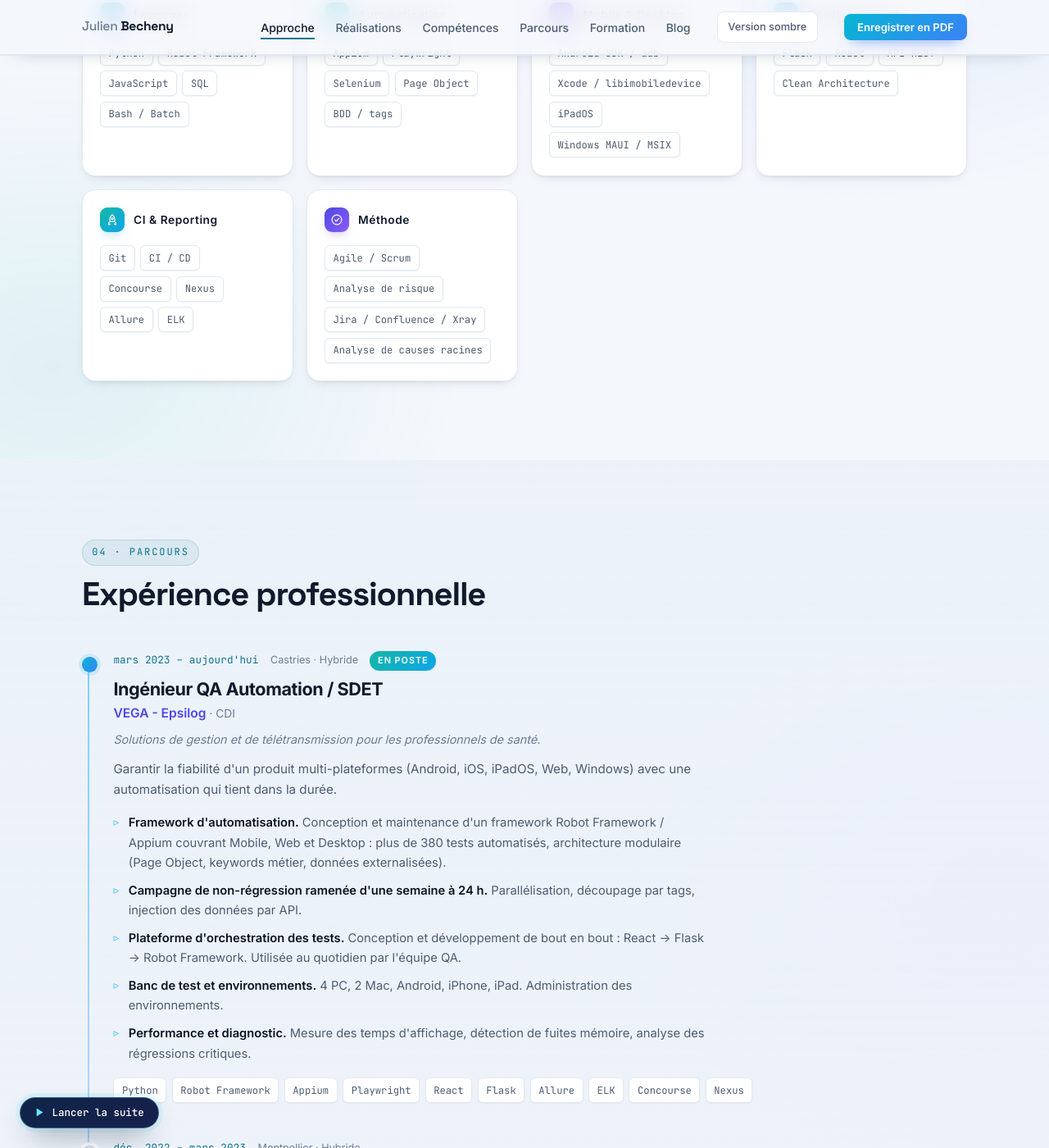
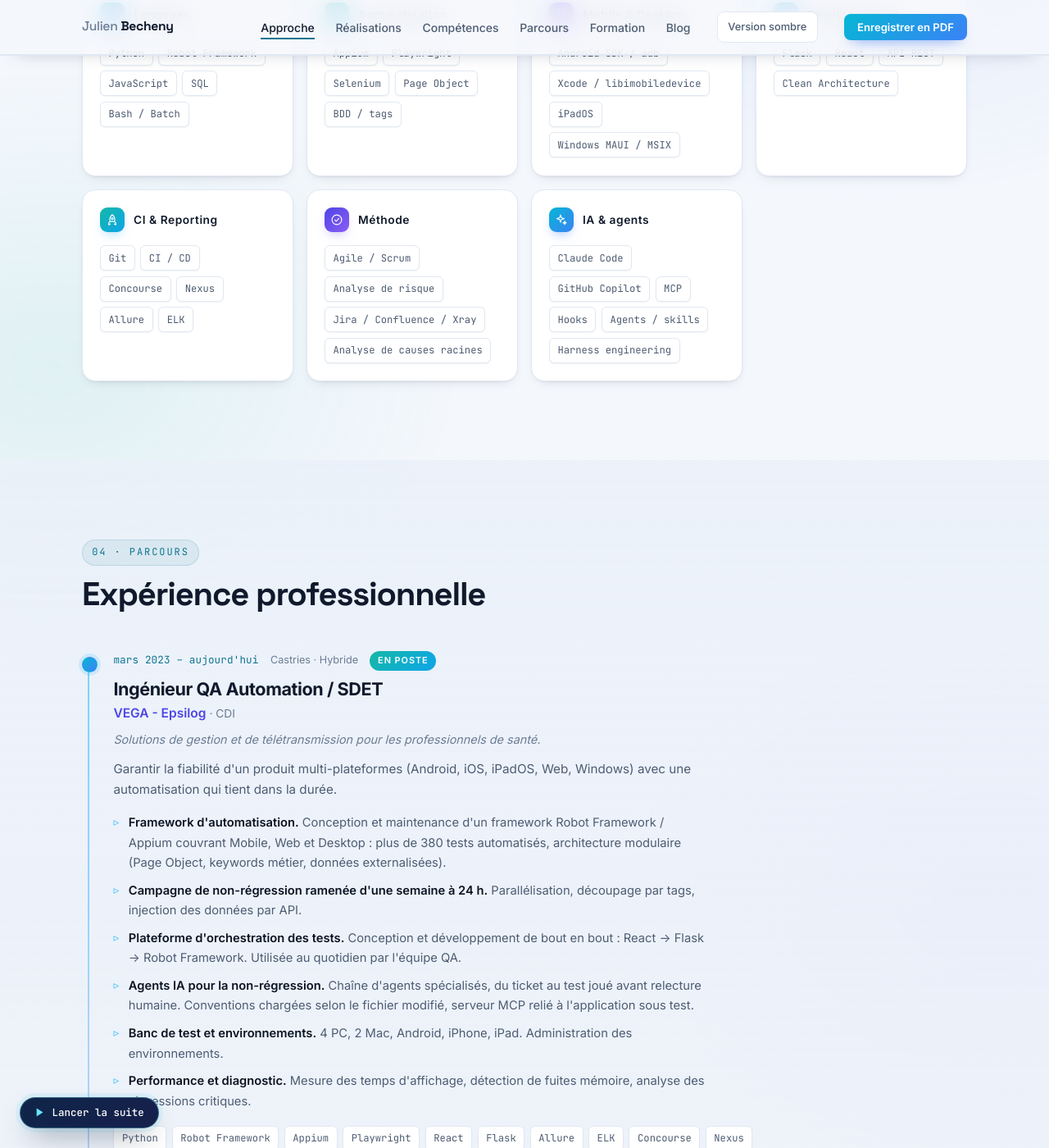
Before and after one commit to julien-becheny/julien-becheny.github.io, a Jekyll site: the page cv.html, which Jekyll copies as it is, in a window 1280 px wide and 1400 px high, scrolled down 4935 px. Shown: the whole window at 82% size. Built offline with Jekyll 4.4.1, drawn with Linux system fonts in a browser that asks for light colours; some of the changed text lies outside the part shown.

Commit message:
feat: mise à jour des sections du CV et ajout de compétences en IA

```diff
--- a/assets/css/print.css
+++ b/assets/css/print.css
@@ -234,6 +234,8 @@ strong { color: var(--print-text) !important; }
 /* Compétences */
 
 .grid-skills { gap: 2.5mm 4mm; grid-template-columns: repeat(3, 1fr); }
+/* Pleine largeur : en colonne, le septième groupe ajoutait une page au CV clair. */
+.skill-group-wide { grid-column: 1 / -1; }
 .skill-group h3 {
   color: var(--print-accent) !important;
   border-bottom-color: var(--print-border) !important;
--- a/cv.html
+++ b/cv.html
@@ -281,7 +281,7 @@
       <div class="feature-head">
         <span class="feature-tag">Projet phare</span>
         <h3>L'IA appliquée au test</h3>
-        <p class="feature-sub">Outiller la chaîne, pas le prompt</p>
+        <p class="feature-sub">Un harnais pour agents IA : outiller la chaîne, pas le prompt</p>
       </div>
 
       <div class="feature-body">
@@ -429,6 +429,12 @@
           <li>Agile / Scrum</li><li>Analyse de risque</li><li>Jira / Confluence / Xray</li><li>Analyse de causes racines</li>
         </ul>
       </div>
+      <div class="skill-group skill-group-wide">
+        <h3><span class="tile tile-sm"><svg class="ico"><use href="#i-spark"/></svg></span>IA &amp; agents</h3>
+        <ul class="chips">
+          <li>Claude Code</li><li>GitHub Copilot</li><li>MCP</li><li>Hooks</li><li>Agents / skills</li><li>Harness engineering</li>
+        </ul>
+      </div>
     </div>
   </div>
 </section>
@@ -456,6 +462,7 @@
             <li><strong>Framework d'automatisation.</strong> Conception et maintenance d'un framework Robot Framework / Appium couvrant Mobile, Web et Desktop : plus de 380 tests automatisés, architecture modulaire (Page Object, keywords métier, données externalisées).</li>
             <li><strong>Campagne de non-régression ramenée d'une semaine à 24&nbsp;h.</strong> Parallélisation, découpage par tags, injection des données par API.</li>
             <li><strong>Plateforme d'orchestration des tests.</strong> Conception et développement de bout en bout : React → Flask → Robot Framework. Utilisée au quotidien par l'équipe QA.</li>
+            <li><strong>Agents IA pour la non-régression.</strong> Chaîne d'agents spécialisés, du ticket au test joué avant relecture humaine. Conventions chargées selon le fichier modifié, serveur MCP relié à l'application sous test.</li>
             <li><strong>Banc de test et environnements.</strong> 4 PC, 2 Mac, Android, iPhone, iPad. Administration des environnements.</li>
             <li><strong>Performance et diagnostic.</strong> Mesure des temps d'affichage, détection de fuites mémoire, analyse des régressions critiques.</li>
           </ul>
```
Also changed, not shown: other parts of cv.html (+1 -1 lines), cv-sombre.html (+9 -2 lines), README.md.
